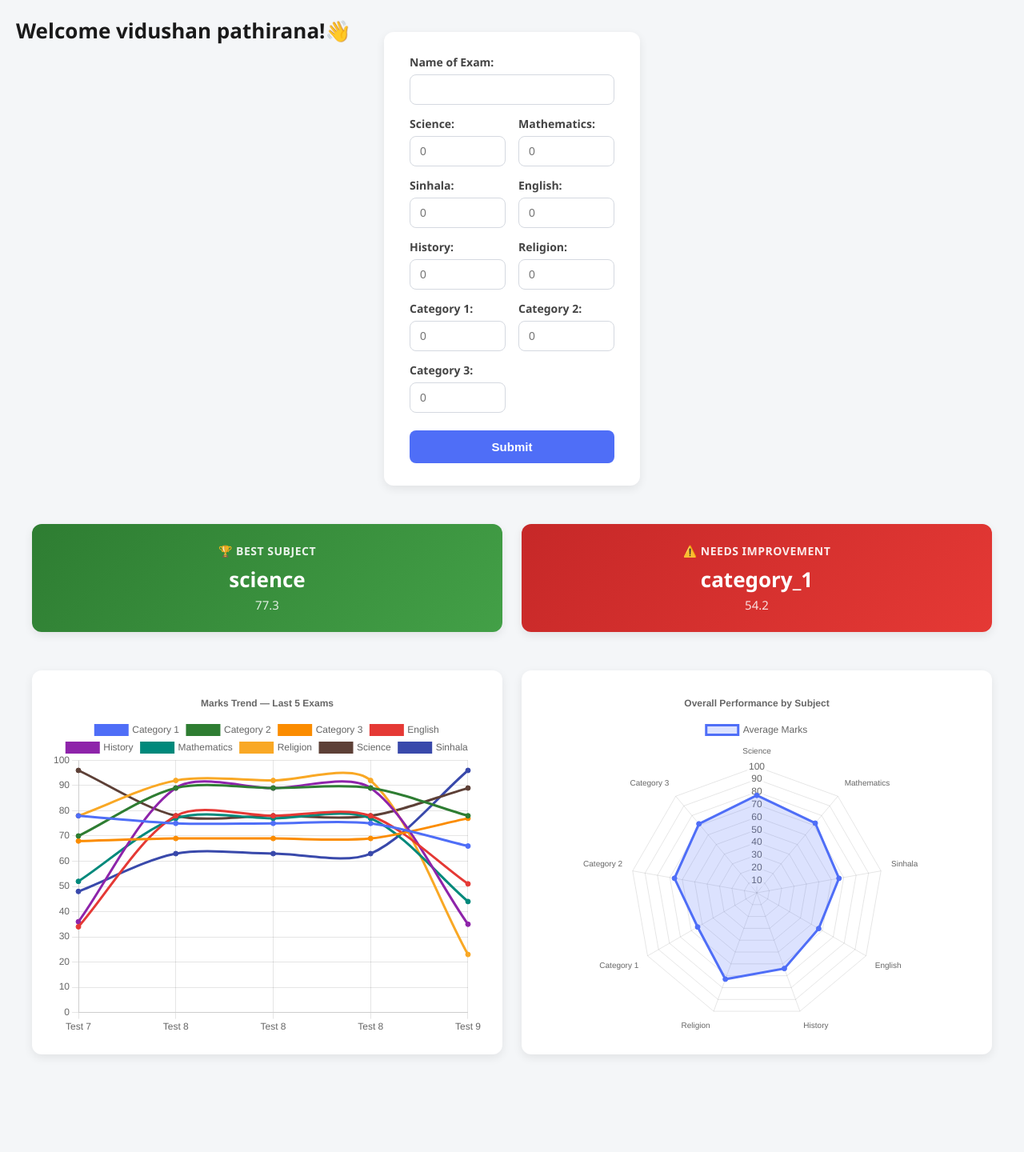
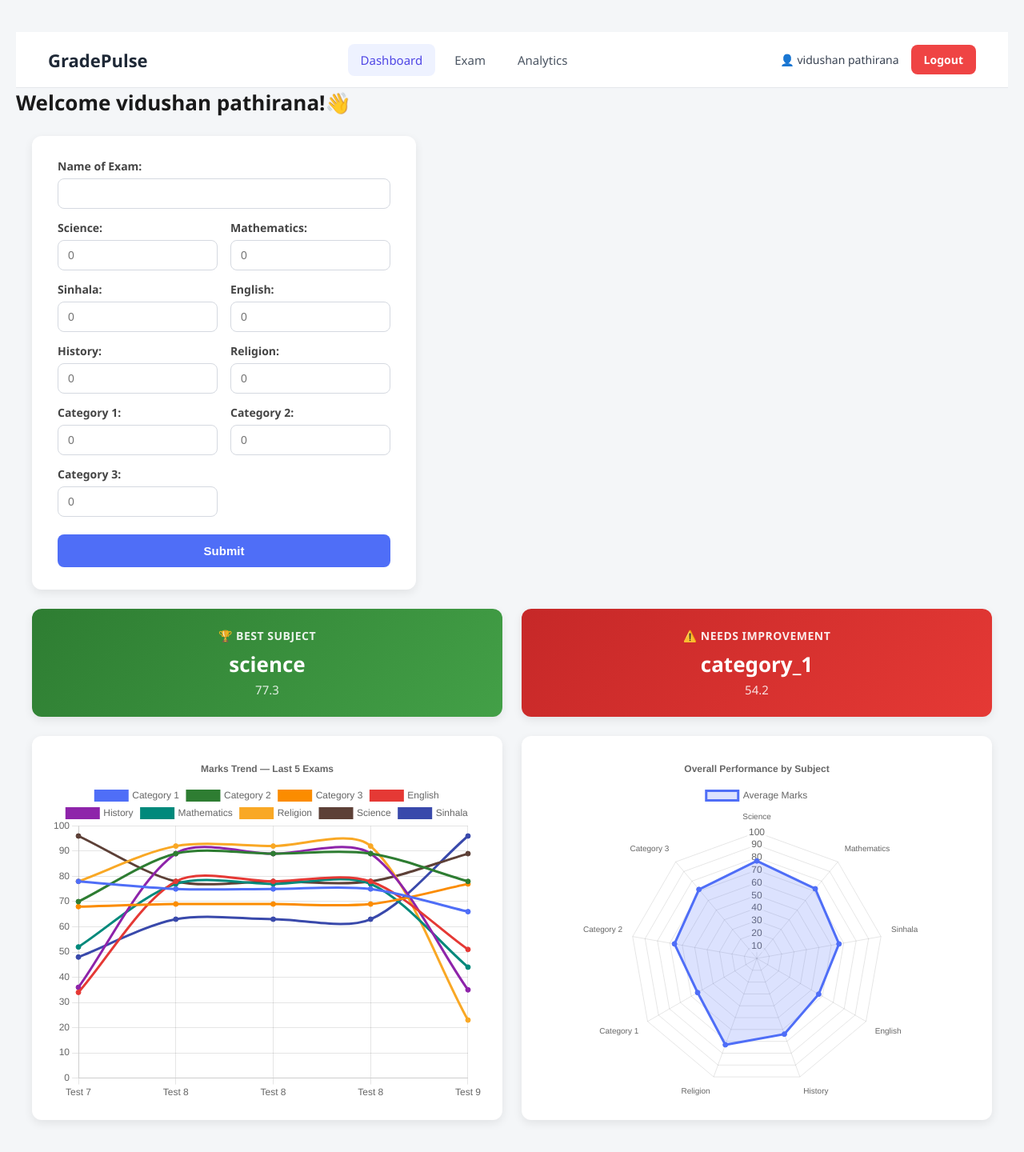
Before and after one commit to vidushan-ds/mark-pulse, a Flask app: page /home in a window 1280 px wide. Shown: the whole page at 80% size. Before the commit the page ends 1320 px from the top, so only its background shows below. Run offline with Flask 3, Linux system fonts and the light colour scheme; a user stored in the database is signed in.

Commit message:
feat: add navigation bar for the webpage

```diff
--- a/static/style.css
+++ b/static/style.css
@@ -12,18 +12,35 @@ body {
     position: relative;
 }
 
-body {
+.dashboard-top {
     display: flex;
-    justify-content: center;
     align-items: flex-start;
     gap: 24px;
-    flex-wrap: wrap;
+    width: 100%;
+    max-width: 1400px;
+    margin: 24px auto 0;
+    padding: 0 20px;
+    box-sizing: border-box;
+}
+
+.form {
+    background: #ffffff;
+    border-radius: 12px;
+    padding: 28px 32px;
+    box-shadow: 0 4px 12px rgba(0, 0, 0, 0.08);
+    flex: 0 0 480px;
+}
+
+.show-marks {
+    background: #ffffff;
+    border-radius: 12px;
+    padding: 28px 32px;
+    box-shadow: 0 4px 12px rgba(0, 0, 0, 0.08);
+    flex: 1 1 auto;
+    min-width: 0;
 }
 
 h1 {
-    position: absolute;
-    top: 20px;
-    left: 20px;
     font-size: 26px;
     font-weight: 700;
     color: #1a1a1a;
@@ -35,7 +52,6 @@ h1 {
     border-radius: 12px;
     padding: 28px 32px;
     box-shadow: 0 4px 12px rgba(0, 0, 0, 0.08);
-    width: 320px;
 }
 
 .form h2, .show-marks h4 {
@@ -223,3 +239,136 @@ h1 {
     width: 100% !important;
     height: 100% !important;
 }
+
+/* =========================================
+   NAVBAR
+========================================= */
+
+.navbar {
+    width: 100%;
+    height: 70px;
+    display: flex;
+    align-items: center;
+    justify-content: space-between;
+    padding: 0 40px;
+    background-color: #ffffff;
+    border-bottom: 1px solid #e5e7eb;
+    box-sizing: border-box;
+    position: sticky;
+    top: 0;
+    z-index: 1000;
+}
+
+.brand {
+    display: flex;
+    align-items: center;
+    gap: 8px;
+    text-decoration: none;
+    font-size: 22px;
+    font-weight: 700;
+    color: #1f2937;
+}
+
+.brand-icon {
+    font-size: 24px;
+}
+
+.nav-links {
+    display: flex;
+    align-items: center;
+    gap: 8px;
+}
+
+.nav-link {
+    padding: 10px 16px;
+    text-decoration: none;
+    color: #4b5563;
+    font-size: 15px;
+    font-weight: 500;
+    border-radius: 8px;
+    transition: 0.2s ease;
+}
+
+.nav-link:hover {
+    background-color: #f3f4f6;
+    color: #111827;
+}
+
+.nav-link.active {
+    background-color: #eef2ff;
+    color: #4f46e5;
+}
+
+.nav-user {
+    display: flex;
+    align-items: center;
+    gap: 15px;
+}
+
+.username {
+    color: #374151;
+
+    font-size: 14px;
+    font-weight: 500;
+}
+
+.logout-btn {
+    padding: 9px 16px;
+    text-decoration: none;
+    color: #ffffff;
+    background-color: #ef4444;
+    border-radius: 8px;
+    font-size: 14px;
+    font-weight: 600;
+    transition: 0.2s ease;
+}
+
+.logout-btn:hover {
+    background-color: #dc2626;
+}
+
+
+@media (max-width: 900px) {
+
+    .navbar {
+        padding: 0 20px;
+    }
+
+    .nav-links {
+        gap: 2px;
+    }
+
+    .nav-link {
+        padding: 8px 10px;
+        font-size: 14px;
+    }
+
+    .username {
+        display: none;
+    }
+}
+
+
+@media (max-width: 650px) {
+
+    .navbar {
+        height: auto;
+        padding: 15px 20px;
+        flex-wrap: wrap;
+        gap: 15px;
+    }
+
+    .brand {
+        font-size: 20px;
+    }
+
+    .nav-links {
+        order: 3;
+        width: 100%;
+        justify-content: center;
+    }
+
+    .nav-user {
+        margin-left: auto;
+    }
+}
--- a/templates/index.html
+++ b/templates/index.html
@@ -3,12 +3,36 @@
 <head>
     <meta charset="UTF-8">
     <meta name="viewport" content="width=device-width, initial-scale=1.0">
-    <link rel="stylesheet" href="{{ url_for('static', filename='style.css')}}">
-    <title>Home</title>
+    <link rel="stylesheet" href="{{ url_for('static', filename='style.css') }}">
+    <title>GradePulse</title>
 </head>
 <body>
 
+    <nav class="navbar">
+
+        <a href="{{ url_for('home') }}" class="brand">
+            <span>GradePulse</span>
+        </a>
+
+        <div class="nav-links">
+
+            <a href="{{ url_for('home') }}" class="nav-link active">Dashboard</a>
+            <a href="#" class="nav-link">Exam</a>
+            <a href="#charts-section" class="nav-link">Analytics</a>
+
+        </div>
+
+        <div class="nav-user">
+
+            <span class="username"> 👤 {{ name }}</span>
+            <a href="{{ url_for('logout') }}" class="logout-btn">Logout</a>
+        </div>
+
+    </nav>
+
     <h1>Welcome {{ name }}!👋</h1>
+
+    <div class="dashboard-top">
         <div class="form">
             <form method="POST">
 
@@ -88,8 +112,9 @@
                 <div class="grade grade-w"><span>{{ result['grades'][4] }}</span>W</div>
             </div>
         </div>
+        {% endif %}
+    </div>
 
-    {% endif %}
 
     {% if card_data %}
     <div class="insight-section">
@@ -108,7 +133,7 @@
     {% endif %}
 
     {% if chart_data.line_labels %}
-    <div class="charts-section">
+    <div class="charts-section" id="charts-section">
         <div class="chart-card">
             <canvas id="lineChart"></canvas>
         </div>
```
Also changed, not shown: instance/ol_predictor.db. Lines whose indentation alone changed are shown as unchanged.
